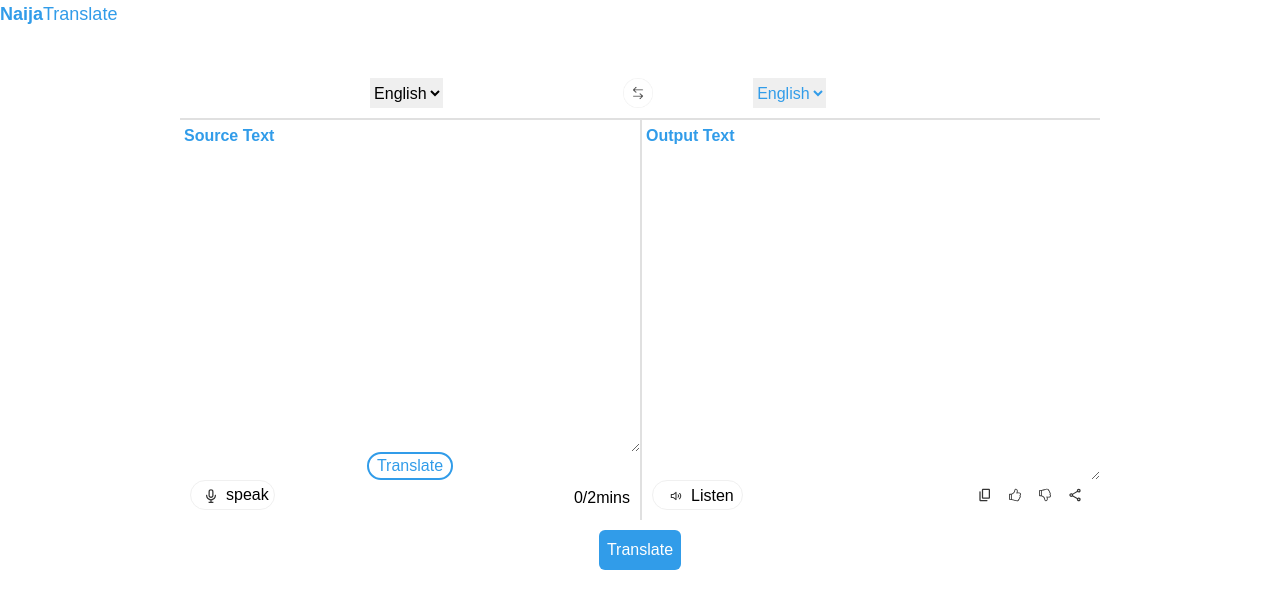
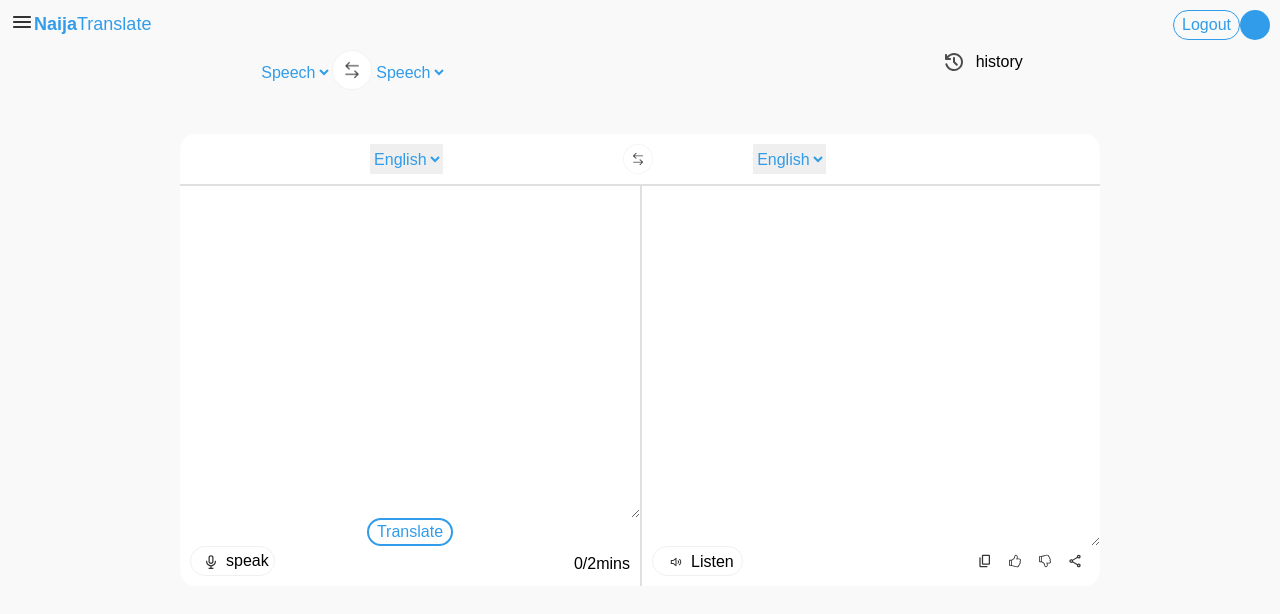
Before and after one commit to sam4rano/naijatrl8, a React (Vite) app in the folder naijatranslatefrontend/: page /translateveruser in a window 1280 px wide. Shown: the top 614 px of the page. Built offline with nearby package versions, Linux system fonts and the light colour scheme.

Commit message:
verify translate issue fixed

```diff
--- a/naijatranslatefrontend/src/components/TranslateVerUser.jsx
+++ b/naijatranslatefrontend/src/components/TranslateVerUser.jsx
@@ -1,294 +1,3 @@
-// import { useState } from "react";
-// import changeIcon from "../assets/Changeicon.png"
-// import Navbar from "../navbar/Navbar";
-// import axios from "axios"
-
-// const TranslateVerUser = () => {
-//   const [source_language, setSource_language] = useState("en");
-//   const [target_language, setTarget_language] = useState("");
-//   const [source_text, setSource_text] = useState("");
-//   const [target_text, setTarget_text] = useState("");
-
-//   const handleSubmit = async (e) => {
-//     e.preventDefault();
-
-//     // const response = await fetch("http://3.83.243.144/api/v1/translate", {
-//     //   method: "POST",
-//     //   headers: {
-//     //     "Content-Type": "application/json",
-//     //     "Authorization": "Bearer "
-//     //   },
-//     //   body: JSON.stringify({
-//     //     source_language,
-//     //     target_language,
-//     //     source_text,
-//     //     target_text,
-//     //   }),
-//     // });
-//     // if (response.ok) {
-//     //   const responseData = await response.json();
-//     //   const { target_text } = responseData.data;
-//     //   setTarget_text(target_text);
-//     // } else {
-//     //   console.log("Error");
-//     //   const data = await response.json();
-//     //   console.log(data);
-//     // }
-//     try {
-//       const response = await axios.post(
-//         "http://3.83.243.144/api/v1/translate",
-//         {
-//           source_language:source_language,
-//           target_language:target_language,
-//           source_text:source_text,
-//           target_text:target_text,
-//           feedback:"3fa85f64-5717-4562-b3fc-2c963f66afa6",
-//         },
-//         {
-//           headers: {
-//             "Content-Type": "application/json",
-// "Authorization": `Bearer ${getAccessTokenFromCookie()}`,
-//           },
-//         }
-//       );
-
-//       if (response.status === 200) {
-//         const responseData = response.data.data;
-//         const { target_text } = responseData;
-//         setTarget_text(target_text);
-//       } else {
-//         console.log("Error");
-//         console.log(response.data);
-//       }
-//     } catch (error) {
-//       console.error("An error occurred:", error);
-//     }
-//   };
-
-// const getAccessTokenFromCookie = () => {
-//   const cookieArray = document.cookie.split(';');
-//   for (const cookie of cookieArray) {
-//     const [name, value] = cookie.trim().split('=');
-//     if (name === 'access_token') {
-//       return value;
-//     }
-//   }
-//   return '';
-// };
-
-//   return (
-//     <>
-//     <Navbar />
-
-//     <form
-//       onSubmit={handleSubmit}
-//       className="flex flex-col max-w-[1000px] mx-auto"
-//     >
-//       <div className="flex flex-row bg-orange-200 w-full border-2 border-dark">
-//         <div className="flex flex-row w-1/2">
-//           <select
-//             id="input_language"
-//             name="input_language"
-//             value={source_language}
-//             onChange={(e) => setSource_language(e.target.value)}
-//           >
-//             <option value="en">English</option>
-//             <option value="yor">Yoruba</option>
-//             <option value="pcm">Pidgin</option>
-//           </select>
-//         </div>
-//         <img src={changeIcon} alt="change icon" className=""/>
-
-//         <div className="flex flex-row w-1/2">
-//           <select
-//             id="output_language"
-//             name="output_language"
-//             value={target_language}
-//             onChange={(e) => setTarget_language(e.target.value)}
-//           >
-//             <option value="en">English</option>
-//             <option value="yor">Yoruba</option>
-//             <option value="pcm">Pidgin</option>
-//           </select>
-//         </div>
-//       </div>
-//       <div className="flex flex-row justify-between w-full border-2 border-dark h-[400px]">
-//         <div className="flex flex-col w-1/2 h-[400px]">
-//           <label htmlFor="source_text">Source Text:</label>
-//           <div
-//             className="h-[400px] border-2 border-dark"
-//             contentEditable
-//             id="source_text"
-//             name="source_text"
-//             value={source_text}
-//             onBlur={(e) => setSource_text(e.target.textContent)}
-//             suppressContentEditableWarning={true}
-//           >
-//             {source_text}
-//           </div>
-//         </div>
-//         <div className="flex flex-col w-1/2 h-[400px] border-2 border-dark">
-//           <label htmlFor="output_text">Output Text:</label>
-//           <div
-//             className="h-[400px] border-2 border-transparent"
-//             contentEditable
-//             id="target_text"
-//             name="target_text"
-//             value={target_text}
-//             // onChange={(e) => setTarget_text(e.target.value)}
-//             // onInput={(e) => setTarget_text(e.target.textContent)}
-//             onBlur={(e) => setTarget_text(e.target.textContent)}
-//           >
-//             {target_text}
-//           </div>
-//         </div>
-//       </div>
-//       <button
-//         type="submit"
-//         className="text-white h-6 mt-4 p-[8px] mx-auto rounded-md bg-primary"
-//       >
-//         Translate
-//       </button>
-//     </form>
-//     </>
-//   );
-// };
-
-// export default TranslateVerUser;
-
-// import OutputProperties from "./outputfiles/OutputProperties";
-// import InputProperties from "./inputfiles/InputProperties";
-// import axios from "axios"
-// import Navbar from "../navbar/Navbar";
-
-// import { useState } from "react";
-// import changeIcon from "../assets/Changeicon.png";
-
-// const TranslateVerUser = () => {
-//   const [source_language, setSource_language] = useState("en");
-//   const [target_language, setTarget_language] = useState("");
-//   const [source_text, setSource_text] = useState("");
-//   const [target_text, setTarget_text] = useState("");
-
-//   const handleSubmit = async (e) => {
-//     e.preventDefault();
-
-//     const response = await fetch(
-//       "http://3.83.243.144/api/v1/translate",
-//       {
-//         method: "POST",
-//         // mode: 'no-cors',
-//         headers: {
-//           "Content-Type": "application/json",
-//           "Authorization": `Bearer ${getAccessTokenFromCookie()}`,
-//         },
-//         body: JSON.stringify({
-//           source_language:source_language,
-//           target_language:target_language,
-//           source_text:source_text,
-//           target_text:target_text,
-//           feedback:"3fa85f64-5717-4562-b3fc-2c963f66afa6"
-//         }),
-//       }
-//     );
-//     if (response.ok) {
-//       const responseData = await response.json();
-//       const { target_text } = responseData.data;
-//       setTarget_text(target_text);
-//     } else {
-//       console.log("Error");
-//       const data = await response.json();
-//       console.log(data);
-//     }
-//   };
-
-//   const getAccessTokenFromCookie = () => {
-//     const cookieArray = document.cookie.split(';');
-//     for (const cookie of cookieArray) {
-//       const [name, value] = cookie.trim().split('=');
-//       if (name === 'access_token') {
-//         return value;
-//       }
-//     }
-//     return 'unauthenticated user'+ name;
-//   };
-//   return (
-//     <>
-//     <Navbar />
-// <form
-//   onSubmit={handleSubmit}
-//   className="flex flex-col max-w-[1000px] mx-auto p-[40px] "
-// >
-//   <div className="flex flex-row bg-orange-200 w-full p-[10px] rounded-tr-[16px] rounded-tl-[16px] bg-white border-b-2 border-gray ">
-//     <div className="flex flex-row w-1/2 justify-center bg-white">
-//       <select
-//         id="input_language"
-//         name="input_language"
-//         value={source_language}
-//         onChange={(e) => setSource_language(e.target.value)}
-//       >
-//         <option value="en">English</option>
-//         <option value="yor">Yoruba</option>
-//         <option value="pcm">Pidgin</option>
-//       </select>
-//     </div>
-//     <img src={changeIcon} alt="change icon" className="w-[30px] h-[30px]" />
-//     <div className="flex flex-row w-1/2 pl-[100px] bg-white">
-//       <select
-//         id="output_language"
-//         name="output_language"
-//         value={target_language}
-//         onChange={(e) => setTarget_language(e.target.value)}
-//       >
-//         <option value="en">English</option>
-//         <option value="yor">Yoruba</option>
-//         <option value="pcm">Pidgin</option>
-//       </select>
-//     </div>
-//   </div>
-//   <div className="flex flex-row justify-between w-full h-[400px] bg-white pb-[10px] rounded-bl-[16px] rounded-br-[16px]">
-//     <div className="flex flex-col w-1/2 h-[400px">
-//       <label htmlFor="source_text " className="p-[4px] font-semibold">Source Text:</label>
-//       <textarea
-//         className="h-[400px] active:border-0 p-[4px] focus-within:bg-none"
-//         // contentEditable
-//         id="source_text"
-//         name="source_text"
-//         value={source_text}
-//         onChange={(e) => setSource_text(e.target.value)}
-//         // suppressContentEditableWarning={true}
-//       />
-//         <InputProperties />
-//     </div>
-
-//     <div className="flex flex-col w-1/2 h-[400px] border-l-2 border-gray pb-[10px] ">
-//       <label htmlFor="output_text" className="p-[4px] font-semibold">Output Text:</label>
-//       <textarea
-//         className="h-[400px] active:border-none p-[8px]"
-//         // contentEditable
-//         id="target_text"
-//         name="target_text"
-//         value={target_text}
-//         // suppressContentEditableWarning={true}
-//         onChange={(e) => setTarget_text(e.target.value)}
-//         // onInput={(e) => setTarget_text(e.target.textContent)}
-//         // onBlur={(e) => setTarget_text(e.target.textContent)}
-//       />
-//     <OutputProperties />
-//     </div>
-//   </div>
-
-//   <button
-//     type="submit"
-//     className="text-white h-6 mt-4 p-[8px] mt-[10px] mx-auto rounded-md bg-primary"
-//   >
-//     Translate
-//   </button>
-// </form>
-//     </>
-//   );
-// };
-
 // export default TranslateVerUser;
 import { ToastContainer, toast } from "react-toastify";
 import "react-toastify/dist/ReactToastify.css";
@@ -299,13 +8,24 @@
 import InputProperties from "./inputfiles/InputProperties";
 import OutputProperties from "./outputfiles/OutputProperties";
 import changeIcon from "../assets/Changeicon.png";
+import history from "../assets/history.svg";
+import feedback from "../assets/feedback.svg";
+import contact from "../assets/contact.svg";
+import upload from "../assets/upload.svg";
+import close from "../assets/open.svg";
+import open from "../assets/close.svg";
 import Title from "../utils/Title";
+import { useNavigate, Link } from "react-router-dom";
 
 const TranslateVerUser = () => {
   const [source_language, setSource_language] = useState("en");
   const [target_language, setTarget_language] = useState("");
   const [source_text, setSource_text] = useState("");
   const [target_text, setTarget_text] = useState("");
+  const [isLoading, setIsLoading] = useState(false);
+  const [isLogout, setIsLogout] = useState(false);
+  const [navbar, setNavbar] = useState(false);
+  const navigate = useNavigate();
 
   // const handleSubmit = async (e) => {
   //   e.preventDefault();
@@ -345,13 +65,15 @@
 
   const handleSubmit = async (e) => {
     e.preventDefault();
+    setIsLoading(true);
+    setIsLogout(false);
 
-    // const accessToken = getAccessTokenFromCookie();
+    const accessToken = getAccessTokenFromCookie();
     const requestOptions = {
       method: "POST",
       headers: {
         "Content-Type": "application/json",
-        Authorization: `JWT eyJ0eXAiOiJKV1QiLCJhbGciOiJIUzI1NiJ9.eyJ0b2tlbl90eXBlIjoiYWNjZXNzIiwiZXhwIjoxNjk2NDI2OTQyLCJpYXQiOjE2OTU4MjIxNDIsImp0aSI6IjMzZTQzNzIzZmJjZjRmYWU4ODA2Zjc2ZTZmZWFhZDE2IiwidXNlcl9pZCI6MX0.CH4blmK_zPDm59843e3KF5TWxDu8fXXTI5Aayj-xAb4`,
+        Authorization: `JWT ${accessToken}`,
       },
       body: JSON.stringify({
         source_language: source_language,
@@ -388,25 +110,149 @@
         const { target_text } = responseData.data;
         setTarget_text(target_text);
       } else {
-        console.error("Error in translation request");
+        const errorResponse = await response.json();
+        console.error("Error in translation request:", errorResponse);
+
         toast.error("Translation request failed. Please try again.");
       }
     } catch (error) {
       console.error("An error occurred:", error);
       toast.error("An error occurred. Please try again later.");
+    } finally {
+      setIsLoading(false);
     }
   };
 
-  // const getAccessTokenFromCookie = () => {
-  //   const accessToken = Cookies.get('access_token');
-  //   return accessToken || 'unauthenticated user';
-  // };
+  const handleLogout = () => {
+    navigate("/");
+    setIsLogout(true);
+  };
+
+  const handleClose = () => {
+    setNavbar(false);
+  };
+  const handleOpen = () => {
+    setNavbar(true);
+  };
+
+  const getAccessTokenFromCookie = () => {
+    const accessToken = Cookies.get('access_token');
+    return accessToken || 'unauthenticated user';
+  };
 
   return (
     <>
-    <div>
+      <div className="bg-graylight">
+        <div className="flex flex-row justify-between w-full p-[10px]">
+          <div className="flex flex-row">
+            <div
+              className=" text-dark focus:border-gray-400 cursor-pointer"
+              onClick={() => setNavbar(!navbar)}
+            >
+              {!navbar && <img src={close} alt="close" onClick={handleClose} />}
+              {navbar && (
+                <img
+                  src={open}
+                  alt="open"
+                  onClick={handleOpen}
+                  className="w-[30px] h-[30px]"
+                />
+              )}
+              {navbar && (
+                <ul className="w-[200px] absolute p-[10px] rounded-[16px] h-full z-30 bg-gray flex flex-col gap-lg">
+                  <ul>
+                    <Link
+                      to="/history"
+                      className="flex hover:bg-light mb-[20px]"
+                    >
+                      <img src={history} alt="feedback" className="pr-[10px]" />
+                      <div>history</div>
+                    </Link>
+                    <Link
+                      to="/feedback"
+                      className="flex hover:bg-light mb-[20px]"
+                    >
+                      <img
+                        src={feedback}
+                        alt="feedback"
+                        className="pr-[10px]"
+                      />
+                      <div>feedback</div>
+                    </Link>
+                    <Link
+                      to="help_center"
+                      className="flex hover:bg-light mb-[20px]"
+                    >
+                      <img
+                        src={upload}
+                        alt="help_center"
+                        className="pr-[10px]"
+                      />
+                      <div>Help Center</div>
+                    </Link>
+                    <Link to="/contact" className="flex hover:bg-light">
+                      <img src={contact} alt="contact" className="pr-[10px]" />
+                      <div>Contact us</div>
+                    </Link>
+                  </ul>
+                  <Link to="/" className="flex mt-auto hover:bg-light">
+                    <img src={contact} alt="contact" className="pr-[10px]" />
+                    <div>Logout</div>
+                  </Link>
+                </ul>
+              )}
+            </div>
             <Title />
+          </div>
 
+          <div className="flex flex-row justify-around">
+            <button
+              onClick={handleLogout}
+              type="submit"
+              className="px-[8px] border-[1px] h-[30px] rounded-full text-primary text-center "
+            >
+              Logout
+            </button>
+            <p className="rounded-full h-[30px] w-[30px] bg-primary pl-[5px]"></p>
+          </div>
+        </div>
+        <div className="flex flex-row justify-around w-full px-[10px]">
+          <div className="flex flex-row border-gray ">
+            <div className="flex flex-row">
+              <select
+                className="text-primary bg-graylight"
+                id="input_language"
+                name="input_language"
+                // value={source_language}
+                // onChange={(e) => setSource_language(e.target.value)}
+              >
+                <option value="sp">Speech</option>
+                <option value="txt">Text</option>
+              </select>
+            </div>
+
+            <img
+              src={changeIcon}
+              alt="change icon"
+              className="w-[40px] h-[40px] bg-graylight"
+            />
+            <div className="flex flex-row">
+              <select
+                className="text-primary bg-graylight"
+                id="output_language"
+                name="output_language"
+                // value={target_language}
+                // onChange={(e) => setTarget_language(e.target.value)}
+              >
+                <option value="sp">Speech</option>
+                <option value="txt">Text</option>
+              </select>
+            </div>
+          </div>
+          <Link to="/history" className="flex hover:bg-light mb-[20px]">
+            <img src={history} alt="feedback" className="pr-[10px]" />
+            <div>history</div>
+          </Link>
         </div>
 
         <form
@@ -418,6 +264,7 @@
               <select
                 id="input_language"
                 name="input_language"
+                className="text-primary"
                 value={source_language}
                 onChange={(e) => setSource_language(e.target.value)}
               >
@@ -432,7 +279,8 @@
               className="w-[30px] h-[30px]"
             />
             <div className="flex flex-row w-1/2 pl-[100px] bg-white">
-            <select className="text-primary"
+              <select
+                className="text-primary"
                 id="output_language"
                 name="output_language"
                 value={target_language}
@@ -446,31 +294,24 @@
           </div>
           <div className="flex flex-row justify-between w-full h-[400px] bg-white pb-[10px] rounded-bl-[16px] rounded-br-[16px]">
             <div className="flex flex-col w-1/2 h-[400px">
-            <label htmlFor="source_text " className="p-[4px] font-semibold text-primary">
-              Source Text
-            </label>
               <textarea
                 className="h-[400px] active:border-0 p-[4px] focus-within:bg-none"
-              // contentEditable
                 id="source_text"
                 name="source_text"
                 value={source_text}
                 onChange={(e) => setSource_text(e.target.value)}
-              // suppressContentEditableWarning={true}
               />
               <button
                 type="submit"
                 className="px-[8px] border-[2px] h-[30px] mx-auto rounded-full text-primary text-center"
+                disabled={isLoading}
               >
-              Translate
+                {isLoading ? "Please wait" : "Translate"}
               </button>
               <InputProperties />
             </div>
 
             <div className="flex flex-col w-1/2 h-[400px] border-l-2 border-gray pb-[10px] ">
-            <label htmlFor="output_text" className="p-[4px] text-primary font-semibold">
-              Output Text
-            </label>
               <textarea
                 className="h-[400px] active:border-none p-[8px]"
                 id="target_text"
@@ -482,14 +323,9 @@
             </div>
           </div>
 
-        <button
-          type="submit"
-          className="text-white h-6 mt-4 p-[8px] mt-[10px] mx-auto rounded-md bg-primary"
-        >
-          Translate
-        </button>
           <ToastContainer />
         </form>
+      </div>
     </>
   );
 };
```
Lines whose indentation alone changed are shown as unchanged.
